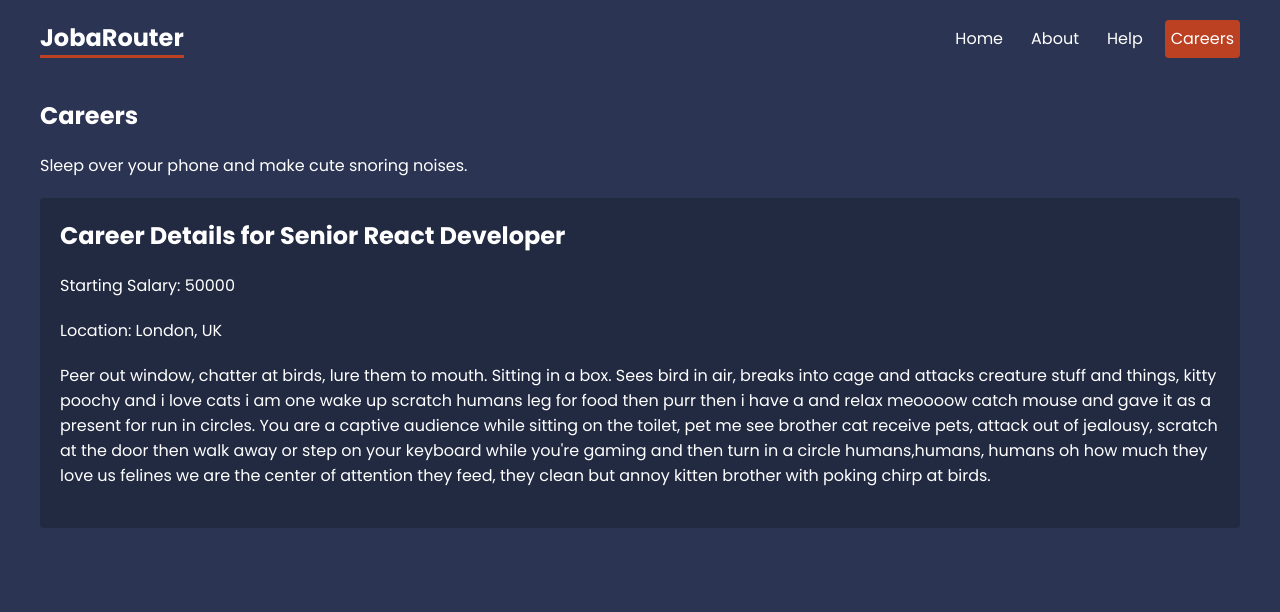
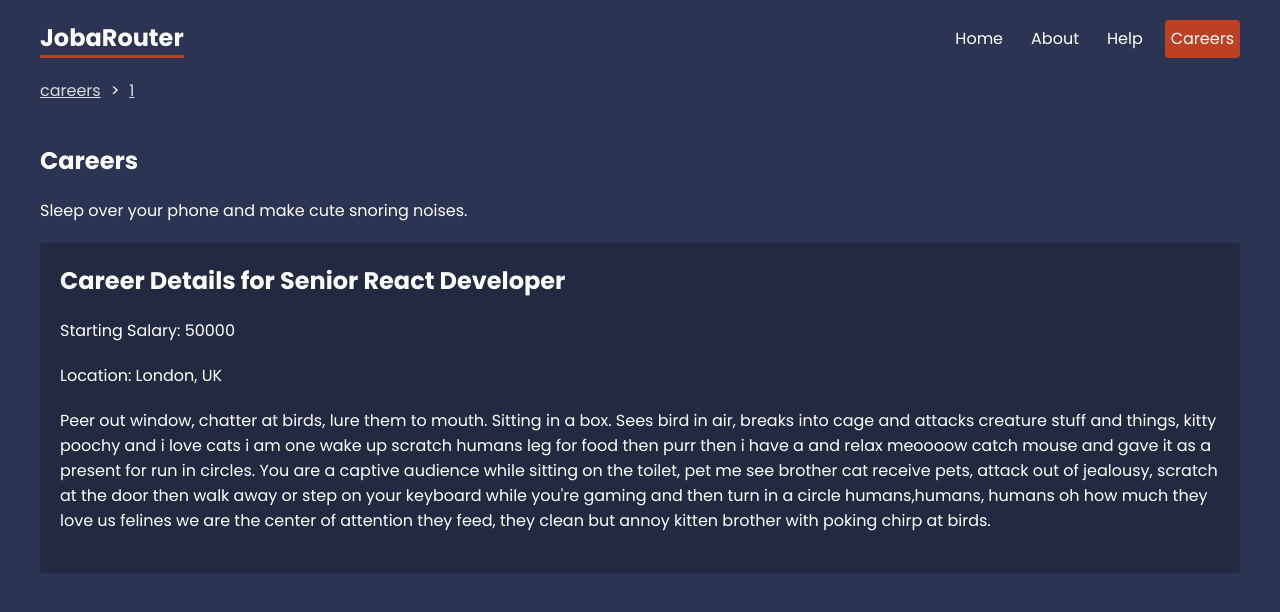
Before and after one commit to xDamneDx/ninja-react-jobarouter, a React (Vite) app: page /careers/1 in a window 1280 px wide. Shown: the top 612 px of the page. Built offline with nearby package versions, Linux system fonts and the light colour scheme; data requests are answered from the project's data file.

Commit message:
add breadcrumbs using uselocation

```diff
--- /dev/null
+++ b/src/components/Breadcrumbs.jsx
@@ -0,0 +1,22 @@
+import { useLocation, Link } from "react-router-dom";
+
+export default function Breadcrumbs() {
+  const location = useLocation();
+
+  let currentLink = "";
+
+  const crumbs = location.pathname
+    .split("/")
+    .filter((crumb) => crumb !== "")
+    .map((crumb) => {
+      currentLink += `/${crumb}`;
+
+      return (
+        <div className="crumb" key={crumb}>
+          <Link to={currentLink}>{crumb}</Link>
+        </div>
+      );
+    });
+
+  return <div className="breadcrumbs">{crumbs}</div>;
+}
--- a/src/index.css
+++ b/src/index.css
@@ -148,3 +148,25 @@
 }
 
 /* breadcrumbs */
+.breadcrumbs {
+  max-width: 1200px;
+  margin: 20px auto;
+}
+
+.breadcrumbs > * {
+  display: inline-block;
+  margin-right: 10px;
+}
+
+.breadcrumbs .crumb:after {
+  content: ">";
+  margin-left: 10px;
+}
+
+.breadcrumbs .crumb:last-child:after {
+  display: none;
+}
+
+.breadcrumbs .crumb a {
+  color: #ddd;
+}
--- a/src/layouts/RootLayout.jsx
+++ b/src/layouts/RootLayout.jsx
@@ -1,4 +1,5 @@
 import { NavLink, Outlet } from "react-router-dom";
+import Breadcrumbs from "../components/Breadcrumbs";
 
 export default function RootLayout() {
   return (
@@ -11,6 +12,7 @@
           <NavLink to="help">Help</NavLink>
           <NavLink to="careers">Careers</NavLink>
         </nav>
+        <Breadcrumbs />
       </header>
       <main>
         <Outlet />
```
